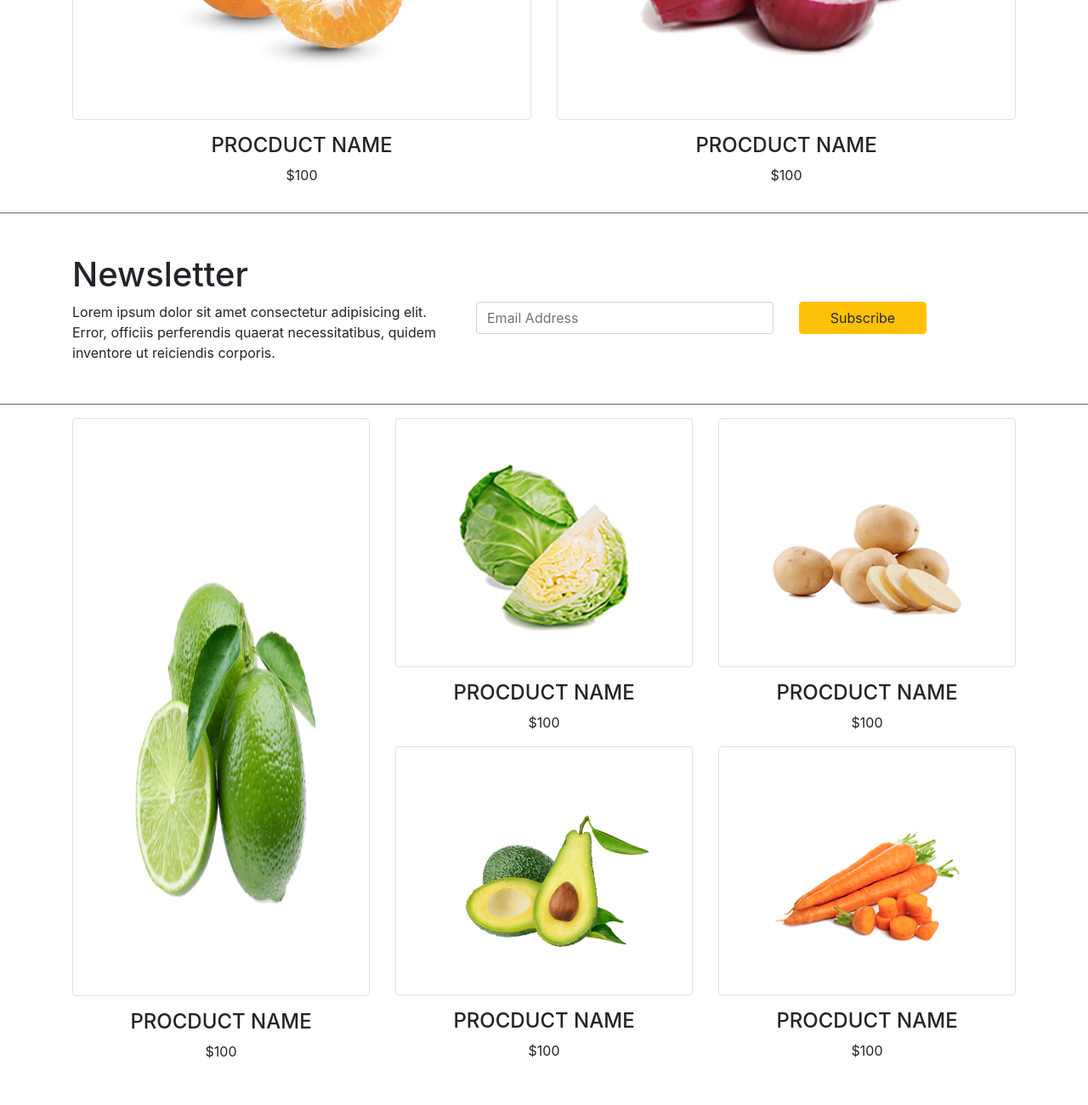
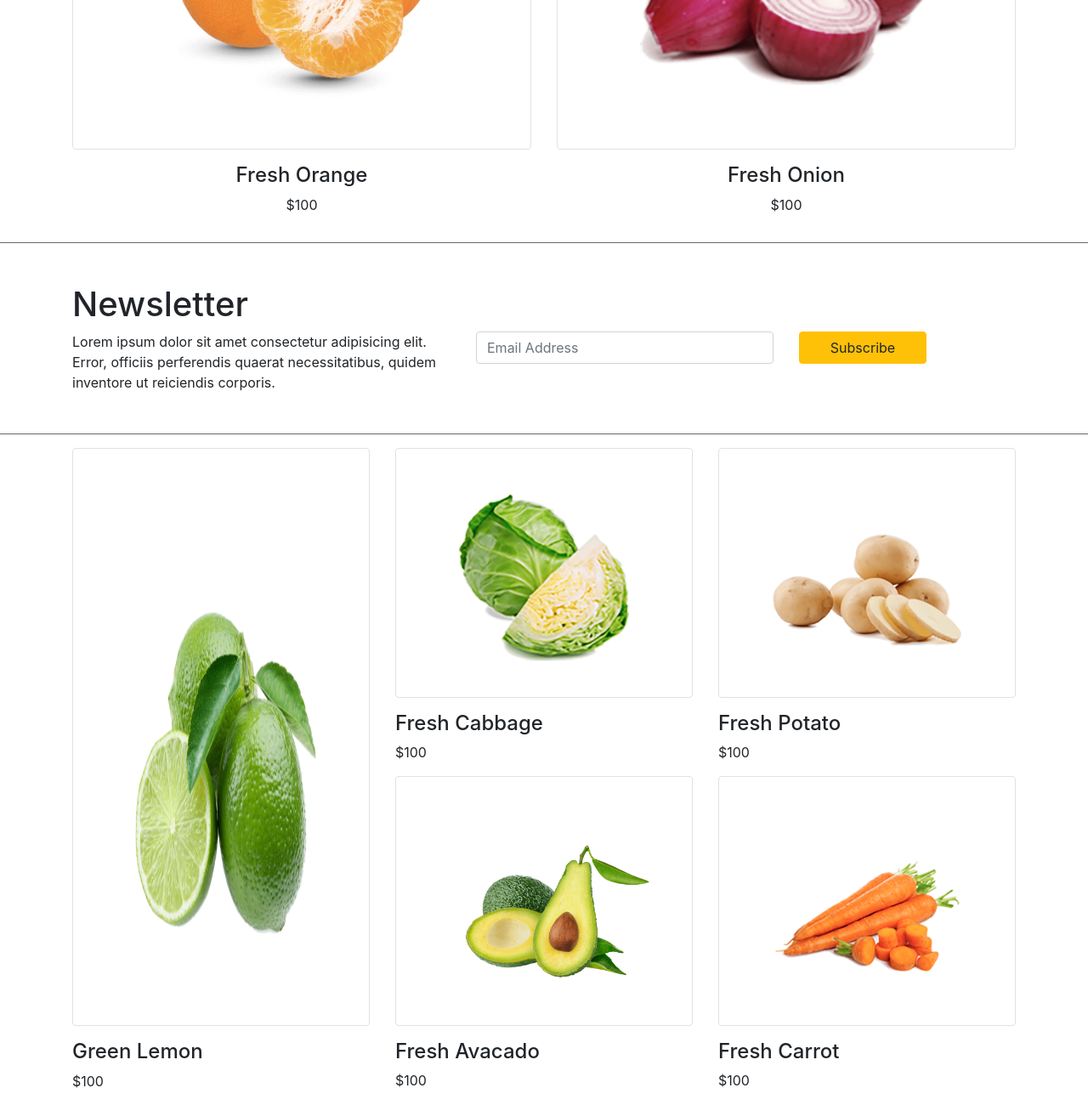
Before and after one commit to latashetty0408/DigiHost_Assignment, a plain HTML site: page index.html in a window 1280 px wide. Shown: the part 775-2075 px from the top of the page at 85% size. Before the commit the page ends 2040 px from the top, so only its background shows below. Drawn offline with nearby package versions, Linux system fonts and the light colour scheme.

Commit message:
Renaming products

```diff
--- a/index.html
+++ b/index.html
@@ -20,7 +20,7 @@
             <div class="container">
                 <div class="row">
                     <div class="col-md-12 text-center my-4">
-                        <h2>Tagline describing your e-shop</h2>
+                        <h3>Fresh and <span>Organic</span> Products for you</h3>
                     </div>
                 </div>
                 <div class="row justify-content-md-center my-2">
@@ -49,7 +49,7 @@
 
                 <div class="row">
                     <div class="col-md-12 text-center">
-                        <div class="button_head ">
+                        <div class="button_head mb-4 mt-3">
                             <button class="button btn btn-warning"> Shop Now </button>
                         </div>
                     </div>
@@ -71,7 +71,7 @@
                                 <img class="img_2 img-thumbnail" src="image/product-1.png" alt="img_3">
                             </div>
                             <div class="product-info text-center mb-3">
-                                <h4>PROCDUCT NAME</h4>
+                                <h4>Fresh Orange</h4>
                                 <div class="prices">
                                     <span class="price">$100</span>
                                 </div>
@@ -84,7 +84,7 @@
                                 <img class="img_2 img-thumbnail" src="image/product-2.png" alt="img_3">
                             </div>
                             <div class="product-info text-center mb-3">
-                                <h4>PROCDUCT NAME</h4>
+                                <h4>Fresh Onion</h4>
                                 <div class="prices">
                                     <span class="price">$100</span>
                                 </div>
@@ -133,8 +133,8 @@
                             <div class="product_img text-center mb-3">
                                 <img class="img_3 img-thumbnail" src="image/product-8.png" alt="img_3">
                             </div>
-                            <div class="product-info text-center mb-3">
-                                <h4>PROCDUCT NAME</h4>
+                            <div class="product-info mb-3">
+                                <h4>Green Lemon</h4>
                                 <div class="prices">
                                     <span class="price">$100</span>
                                 </div>
@@ -148,8 +148,8 @@
                                     <div class="product_img text-center mb-3">
                                         <img class="img_4 img-thumbnail" src="image/product-4.png" alt="img_3">
                                     </div>
-                                    <div class="product-info text-center mb-3">
-                                        <h4>PROCDUCT NAME</h4>
+                                    <div class="product-info mb-3">
+                                        <h4>Fresh Cabbage</h4>
                                         <div class="prices">
                                             <span class="price">$100</span>
                                         </div>
@@ -161,8 +161,8 @@
                                     <div class="product_img text-center mb-3">
                                         <img class="img_4 img-thumbnail" src="image/product-5.png" alt="img_3">
                                     </div>
-                                    <div class="product-info text-center mb-3">
-                                        <h4>PROCDUCT NAME</h4>
+                                    <div class="product-info mb-3">
+                                        <h4>Fresh Potato</h4>
                                         <div class="prices">
                                             <span class="price">$100</span>
                                         </div>
@@ -176,8 +176,8 @@
                                     <div class="product_img text-center mb-3">
                                         <img class="img_4 img-thumbnail" src="image/product-6.png" alt="img_3">
                                     </div>
-                                    <div class="product-info text-center mb-3">
-                                        <h4>PROCDUCT NAME</h4>
+                                    <div class="product-info mb-3">
+                                        <h4>Fresh Avacado</h4>
                                         <div class="prices">
                                             <span class="price">$100</span>
                                         </div>
@@ -189,8 +189,8 @@
                                     <div class="product_img text-center mb-3">
                                         <img class="img_4 img-thumbnail" src="image/product-7.png" alt="img_3">
                                     </div>
-                                    <div class="product-info text-center mb-3">
-                                        <h4>PROCDUCT NAME</h4>
+                                    <div class="product-info mb-3">
+                                        <h4>Fresh Carrot</h4>
                                         <div class="prices">
                                             <span class="price">$100</span>
                                         </div>
```
